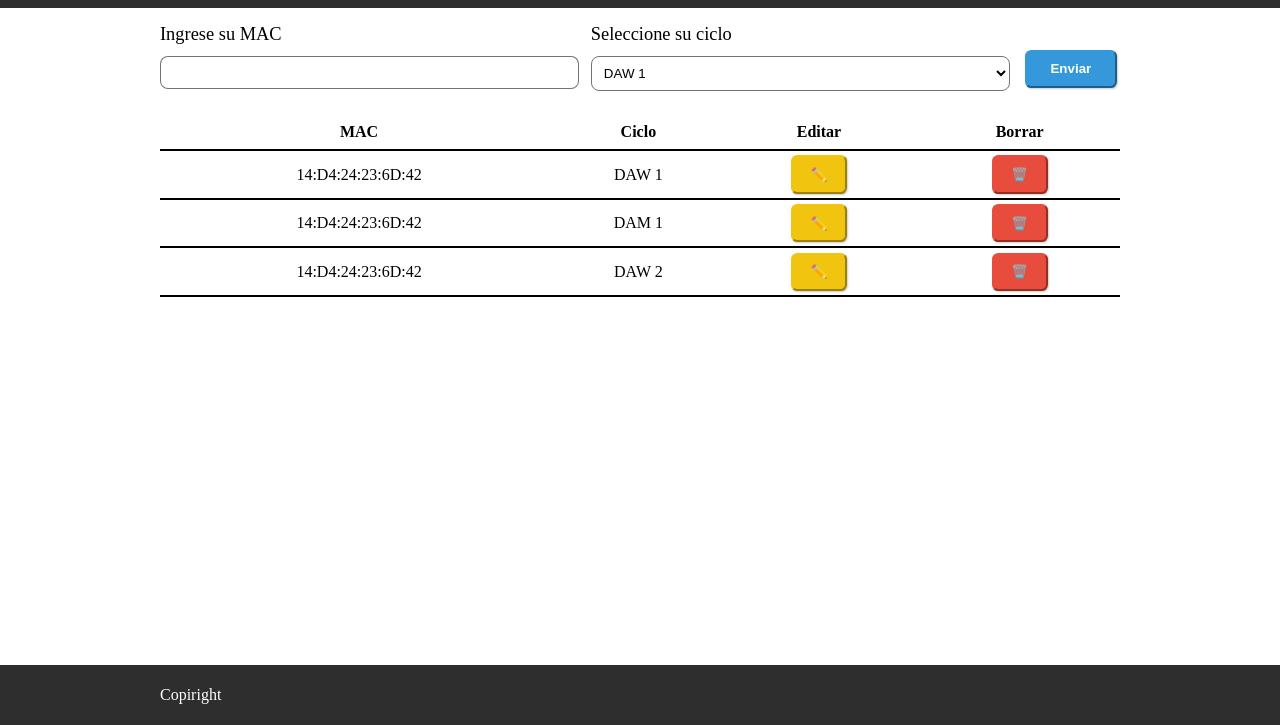
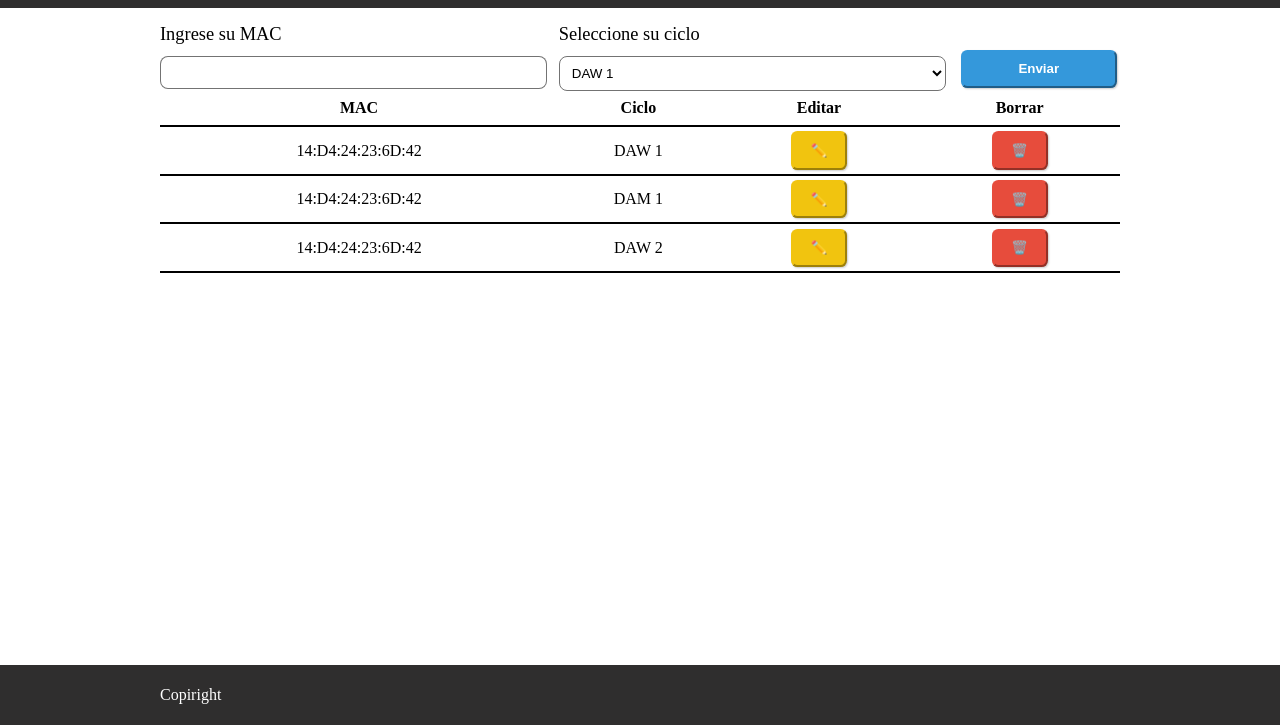
Before and after one commit to OrwinZavaleta/Orwin-Diseno-de-Interfaces, a plain HTML site: page Orwin_HTML_semantico/index.html in a window 1280 px wide. Shown: the part 75-800 px from the top of the page. Drawn offline with Linux system fonts and the light colour scheme.

Commit message:
Correccion en las clases

```diff
--- a/Orwin_HTML_semantico/index.html
+++ b/Orwin_HTML_semantico/index.html
@@ -16,14 +16,13 @@
     </header>
 
     <section>
-        <div class="contenedor">
-            <form action="#" method="post" class="flex">
-                <div class="flex f-columna items-start col5 width100">
+        <form action="#" method="post" class="contenedor flex">
+            <div class="flex f-columna items-start col5">
                 <label for="mac" class="form-label">Ingrese su MAC</label>
                 <input type="text" name="mac" id="mac" class="form-input">
             </div>
 
-                <div class="flex f-columna items-start col5 width100">
+            <div class="flex f-columna items-start col5">
                 <label for="ciclo" class="form-label">Seleccione su ciclo</label>
                 <select name="ciclo" id="ciclo" class="form-select">
                     <option value="daw1">DAW 1</option>
@@ -34,7 +33,6 @@
             </div>
             <input type="button" value="Enviar" class="boton boton-azul col2">
         </form>
-        </div>
         <table class="contenedor">
             <thead>
                 <tr>
```
Lines whose indentation alone changed are shown as unchanged.
